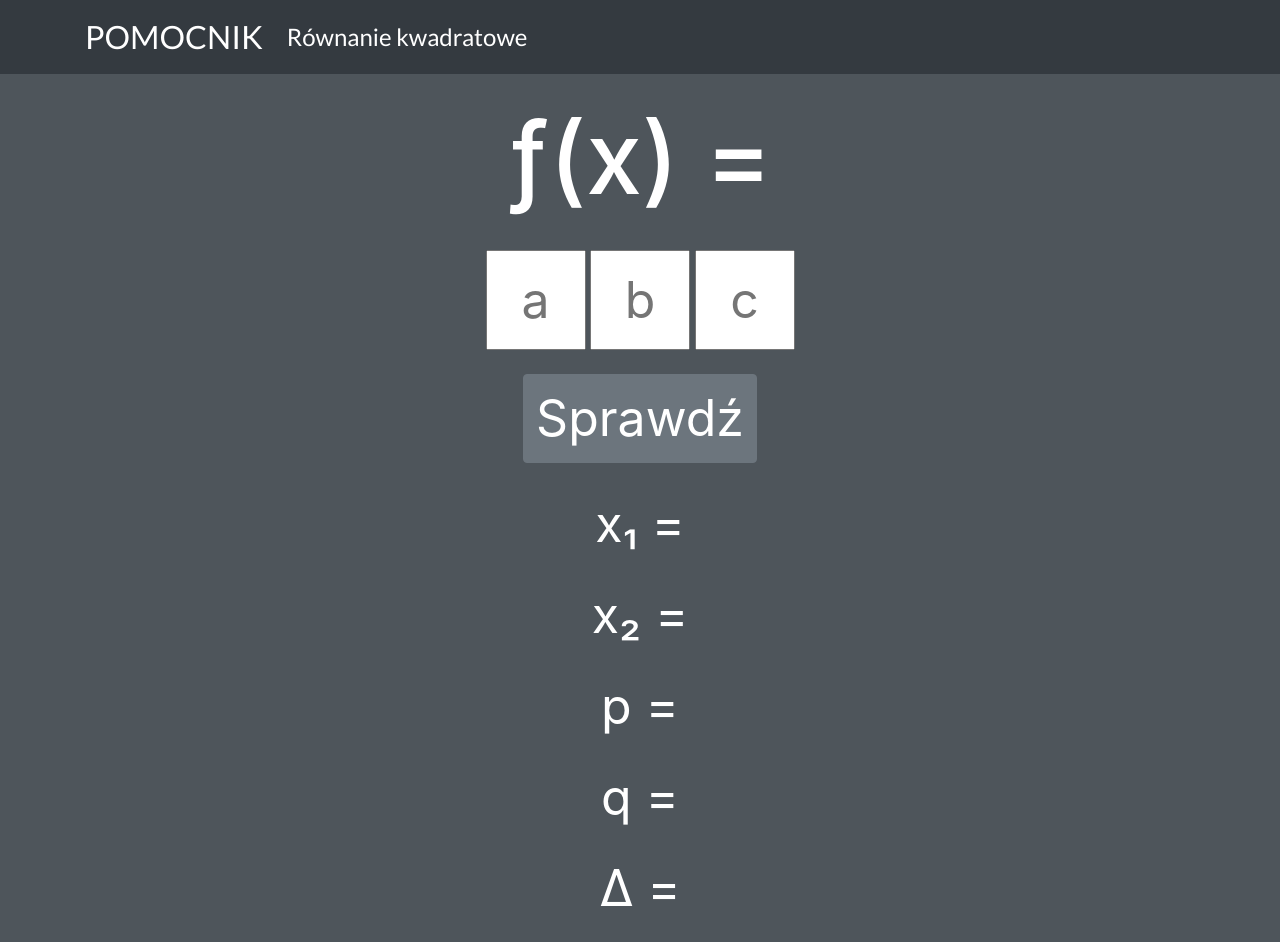
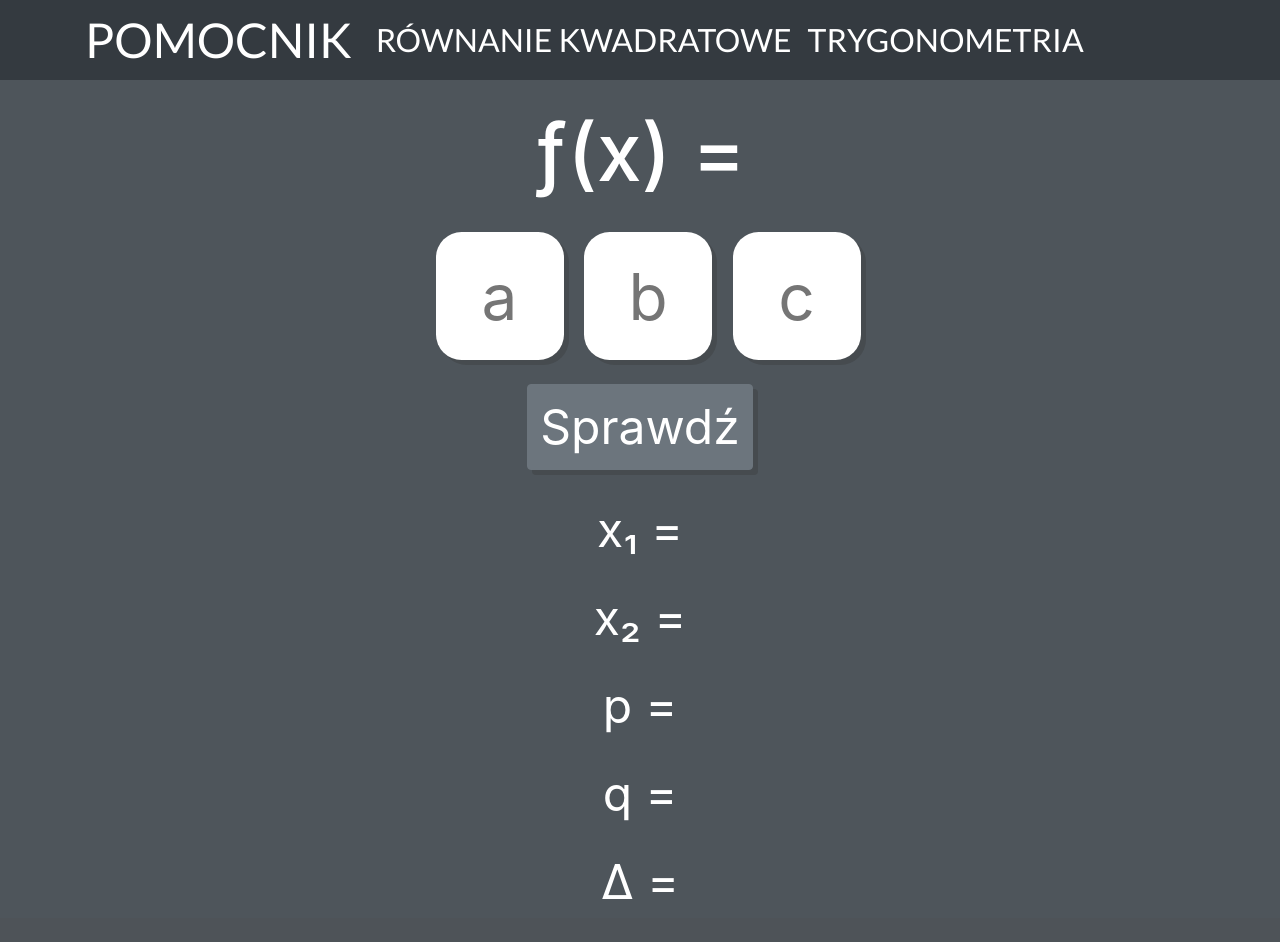
Before and after one commit to Zeraye/math-homework-website, a Django app: page /quadratic/ in a window 1280 px wide. After the commit the page ends 899 px from the top, so only its background shows below. Run offline with Django 3.2, Linux system fonts and the light colour scheme; some libraries are stand-ins or nearby versions.

Commit message:
small changes

```diff
--- a/hw_website/quadratic/static/css/quadratic.css
+++ b/hw_website/quadratic/static/css/quadratic.css
@@ -6,23 +6,34 @@ body
 
 h1
 {
-    font-size: 100px;
+    font-size: 5rem;
+}
+
+.main
+{
+    height: 90vh;
 }
 
 #btn-check
 {
-    font-size: 50px;
+    font-size: 3rem;
+    box-shadow: 5px 5px #464b4f;
 }
 
-.input
+input[type=text]
 {
-    height: 100px;
-    width: 100px;
-    font-size: 50px;
+    border-radius: 20%;
+    border: solid black 0px;
+    height: 8rem;
+    width: 8rem;
+    font-size: 4rem;
     text-align: center;
+    box-shadow: 5px 5px #464b4f;
+    outline: none;
+    margin-left: 1rem;
 }
 
 .answers
 {
-    font-size: 50px;
+    font-size: 3rem;
 }
--- a/hw_website/quadratic/templates/quadratic.html
+++ b/hw_website/quadratic/templates/quadratic.html
@@ -6,15 +6,15 @@
 <script type="text/javascript" src="{% static 'js/quadratic.js' %}"></script>
 {% endblock %}
 {% block page %}
-<div class="container text-center">
+<div class="container text-center main">
     <br>
     <h1 id="formula">&fnof;(x) = {{equat|safe}}</h1>
     <br>
     <form action="" method="POST">
         {% csrf_token %}
-        <input class="input" type="text" name="a" placeholder="a" onfocus="this.placeholder=''" onblur="this.placeholder = 'a'" maxlength="3">
-        <input class="input" type="text" name="b" placeholder="b" onfocus="this.placeholder=''" onblur="this.placeholder = 'b'" maxlength="3">
-        <input class="input" type="text" name="c" placeholder="c" onfocus="this.placeholder=''" onblur="this.placeholder = 'c'" maxlength="3">
+        <input type="text" name="a" placeholder="a" onfocus="this.placeholder=''" onblur="this.placeholder = 'a'" maxlength="3">
+        <input type="text" name="b" placeholder="b" onfocus="this.placeholder=''" onblur="this.placeholder = 'b'" maxlength="3">
+        <input type="text" name="c" placeholder="c" onfocus="this.placeholder=''" onblur="this.placeholder = 'c'" maxlength="3">
         <br> <br>
         <button type="submit" id="btn-check" class="btn btn-secondary">Sprawdź</button>
         <br> <br>
--- a/hw_website/static/css/master.css
+++ b/hw_website/static/css/master.css
@@ -1,12 +1,21 @@
+nav
+{
+    height: 10vh;
+}
 .navbar-brand
 {
     display: block;
     font-family: 'Lato', sans-serif;
-    font-size: 2rem !important;
+    font-size: 3rem !important;
 }
 
 .navbar-nav
 {
     font-family: 'Lato', sans-serif;
-    font-size: 1.5rem;
+    font-size: 2rem;
 }
+
+.nav-link:hover
+{
+    color: #2dad10!important;
+}
--- a/hw_website/templates/basic.html
+++ b/hw_website/templates/basic.html
@@ -17,7 +17,7 @@
         {% block static_handling %}{% endblock %}
     </head>
     <body>
-    <nav class="navbar navbar-expand-lg navbar-dark bg-dark">
+    <nav class="navbar navbar-expand-lg sticky-top navbar-dark bg-dark">
         <div class="container d-flex justify-content-center">
             <a class="navbar-brand" href="{% url 'home' %}">POMOCNIK</a>
             <button class="navbar-toggler" type="button" data-toggle="collapse" data-target="#navbarNavDropdown" aria-controls="navbarNavDropdown" aria-expanded="false" aria-label="Toggle navigation">
@@ -26,7 +26,10 @@
             <div class="collapse navbar-collapse" id="navbarNavDropdown">
                 <ul class="navbar-nav">
                     <li class="nav-item active">
-                        <a class="nav-link" href="{% url 'quadratic:quadratic' %}">Równanie kwadratowe</a>
+                        <a class="nav-link" href="{% url 'quadratic:quadratic' %}">RÓWNANIE KWADRATOWE</a>
+                    </li>
+                    <li class="nav-item active">
+                        <a class="nav-link" href="#">TRYGONOMETRIA</a>
                     </li>
                 </ul>
             </div>
```
